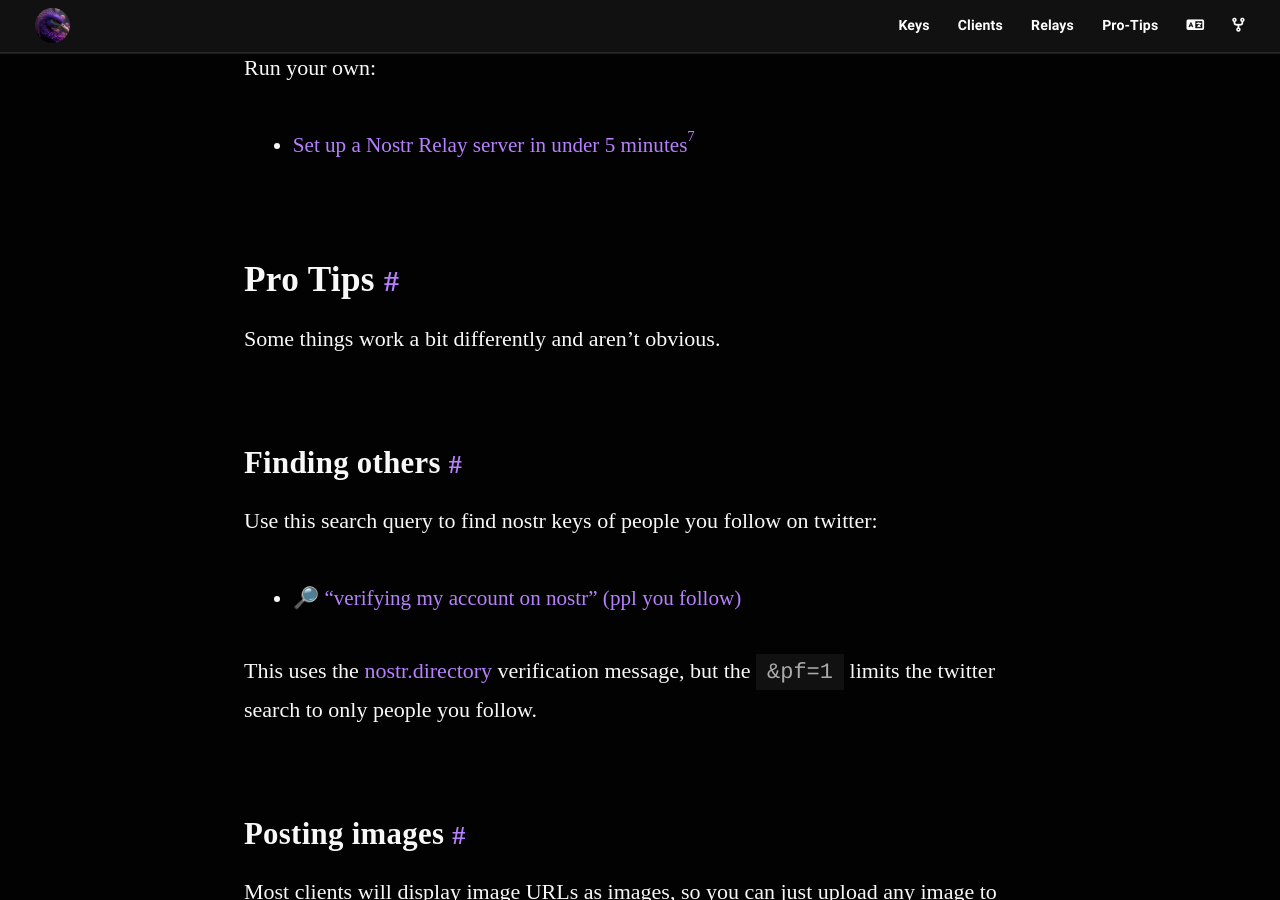
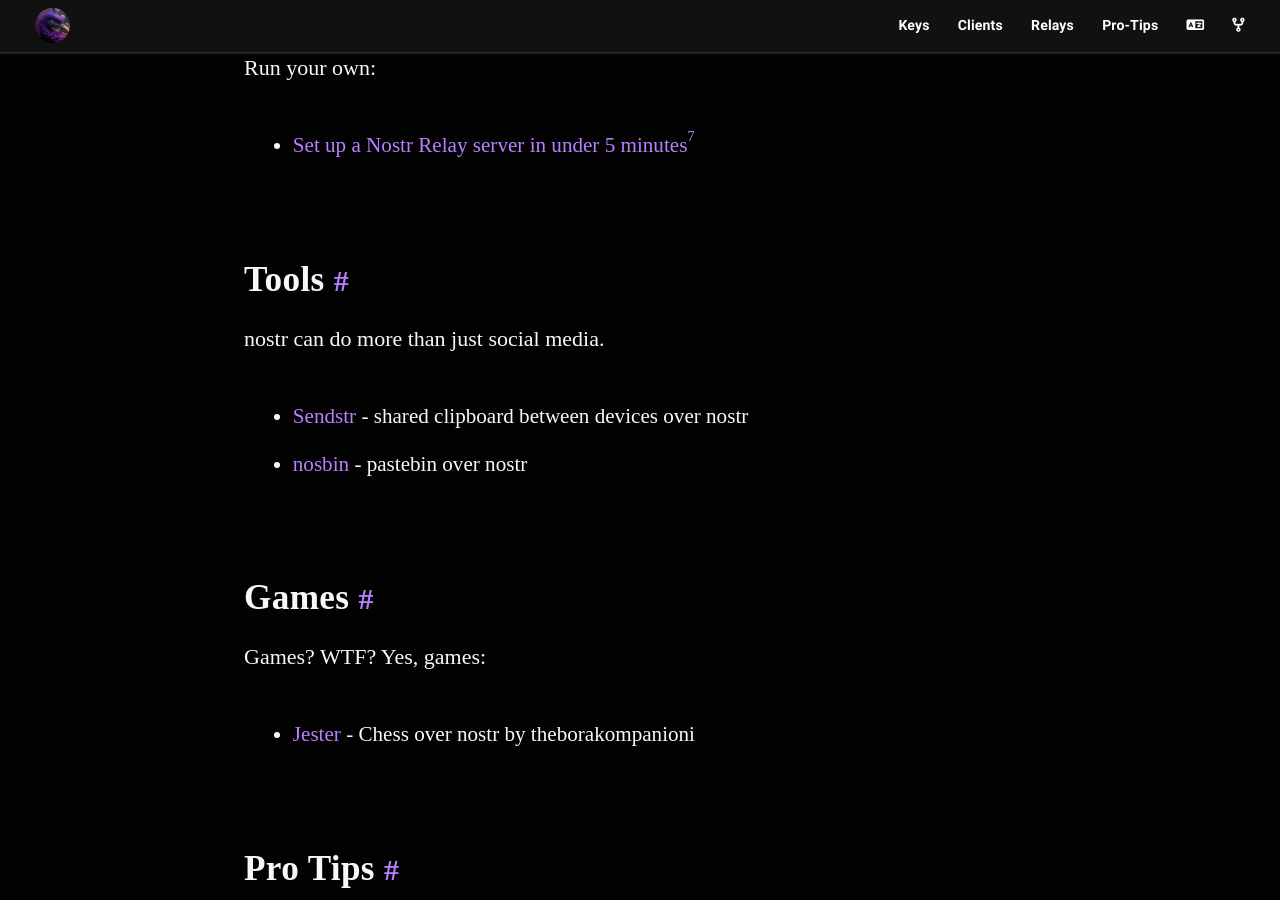
Before and after one commit to nostr-resources/nostr-resources.github.io, a Jekyll site: the page built from index.md, in a window 1280 px wide and 900 px high, scrolled down 3990 px. Built offline with Jekyll 4.4.1, drawn with Linux system fonts in a browser that asks for light colours; some web fonts are replaced.

Commit message:
Add tools and games

```diff
--- a/index.md
+++ b/index.md
@@ -111,6 +111,20 @@ Run your own:
 
 [^fn-fork]: Fork with small modifications/fixes: [Install a nostr relay](https://www.massmux.com/install-a-nostr-relay/)
 
+## Tools
+
+nostr can do more than just social media.
+
+- [Sendstr](https://sendstr.com/) - shared clipboard between devices over nostr
+- [nosbin](https://nosbin.com/) - pastebin over nostr
+
+
+## Games
+
+Games? WTF? Yes, games:
+
+- [Jester](https://jesterui.github.io/) - Chess over nostr by theborakompanioni
+
 ## Pro Tips
 
 Some things work a bit differently and aren't obvious.
```
